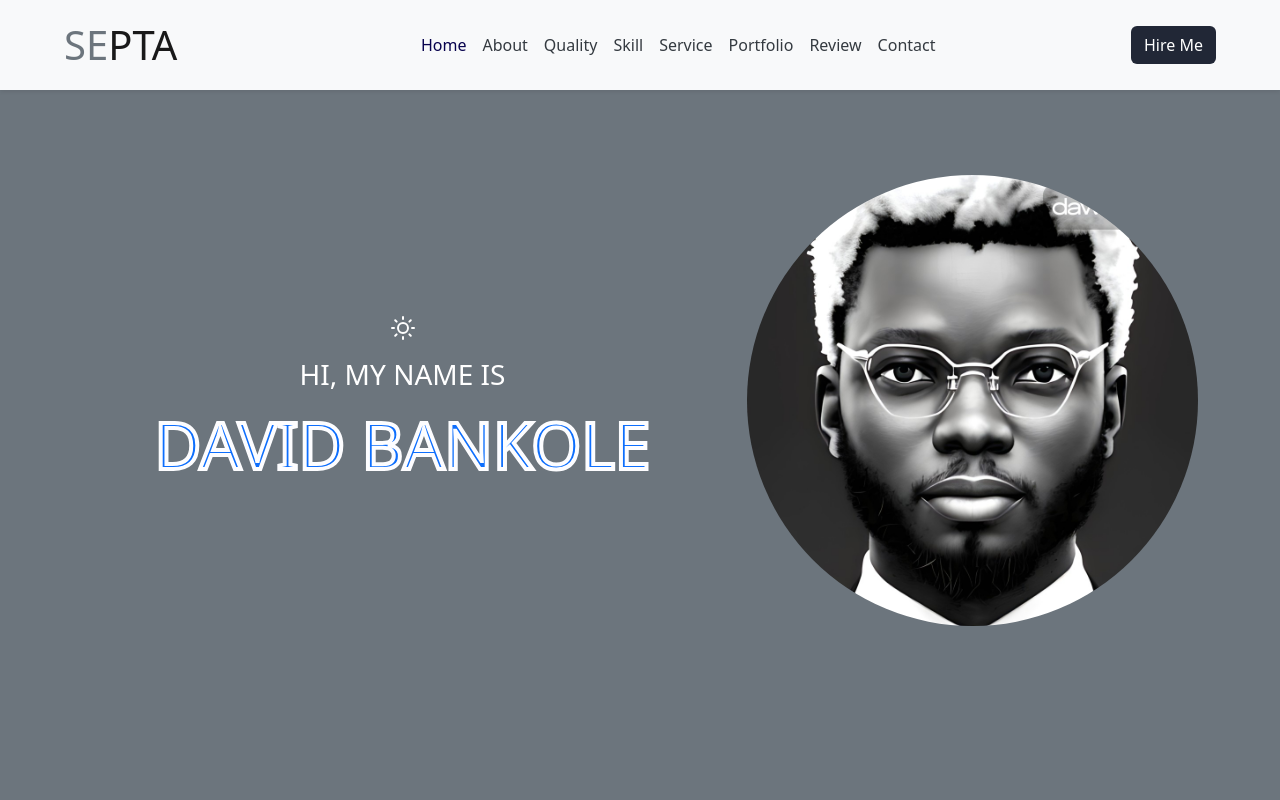
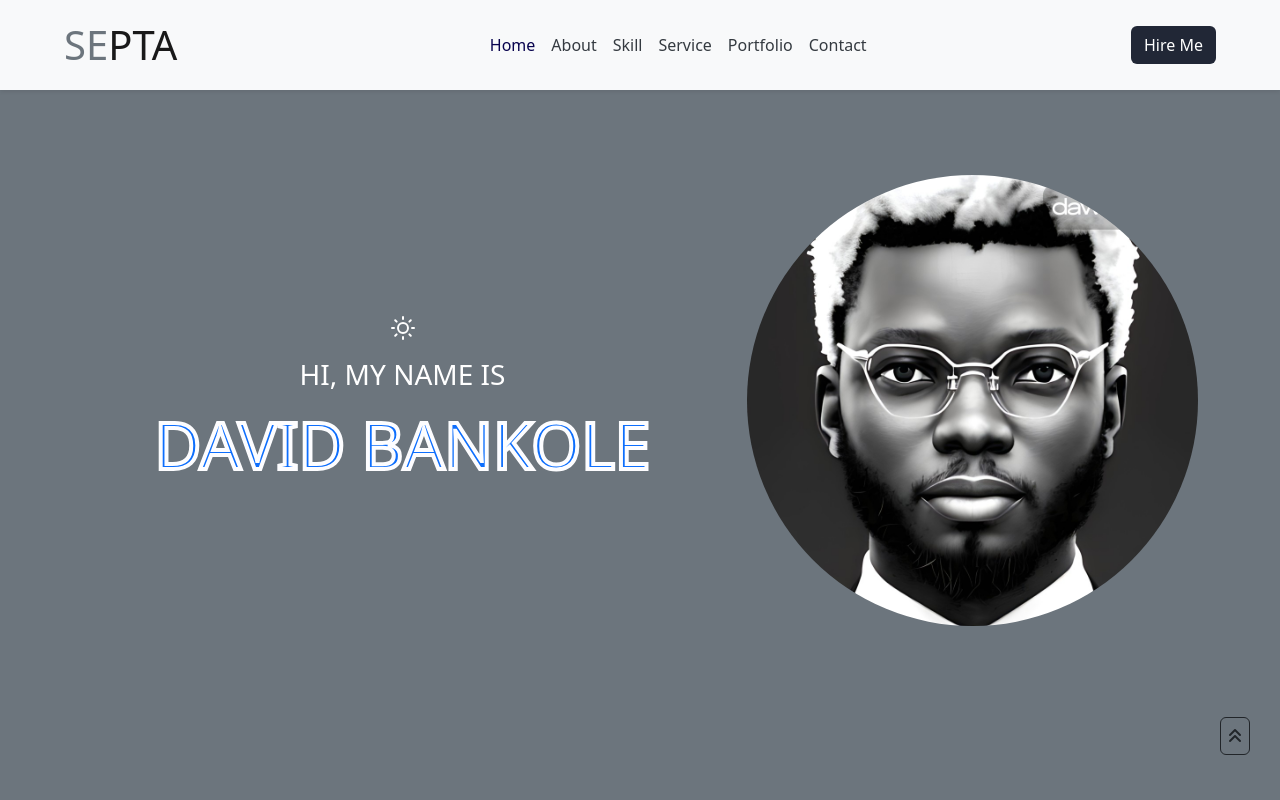
Before and after one commit to Tomibanks/Biodata, a plain HTML site: page index.html in a window 1280 px wide. Shown: the top 800 px of the page. Drawn offline with nearby package versions, Linux system fonts and the light colour scheme.

Commit message:
back to the top

```diff
--- a/index.html
+++ b/index.html
@@ -24,11 +24,11 @@
 		    <div class="navbar-nav m-auto py-0">
 			  <a href="#home" class="nav-item nav-link active">Home</a>
 			  <a href="#about" class="nav-item nav-link">About</a>
-			  <a href="#qualification" class="nav-item nav-link">Quality</a>
+
 			  <a href="#skill" class="nav-item nav-link">Skill</a>
 			  <a href="#service" class="nav-item nav-link">Service</a>
 			  <a href="#portfolio" class="nav-item nav-link">Portfolio</a>
-			  <a href="#testimonial" class="nav-item nav-link">Review</a>
+
 			  <a href="#contact" class="nav-item nav-link">Contact</a>
 		    </div>
 		    <a href="" class="btn btn-menu d-none d-lg-block" style="background-color:#212736; color: #ffffff;">Hire Me</a>
@@ -110,7 +110,7 @@
 	  </div>
 	  <!-- Footer End -->
 
-
+	  <a href="#" class="btn btn-outline-dark px-0 back-to-top"><i class="fa fa-angle-double-up"></i></a>
 
 
 	  <!-- js code -->
```
